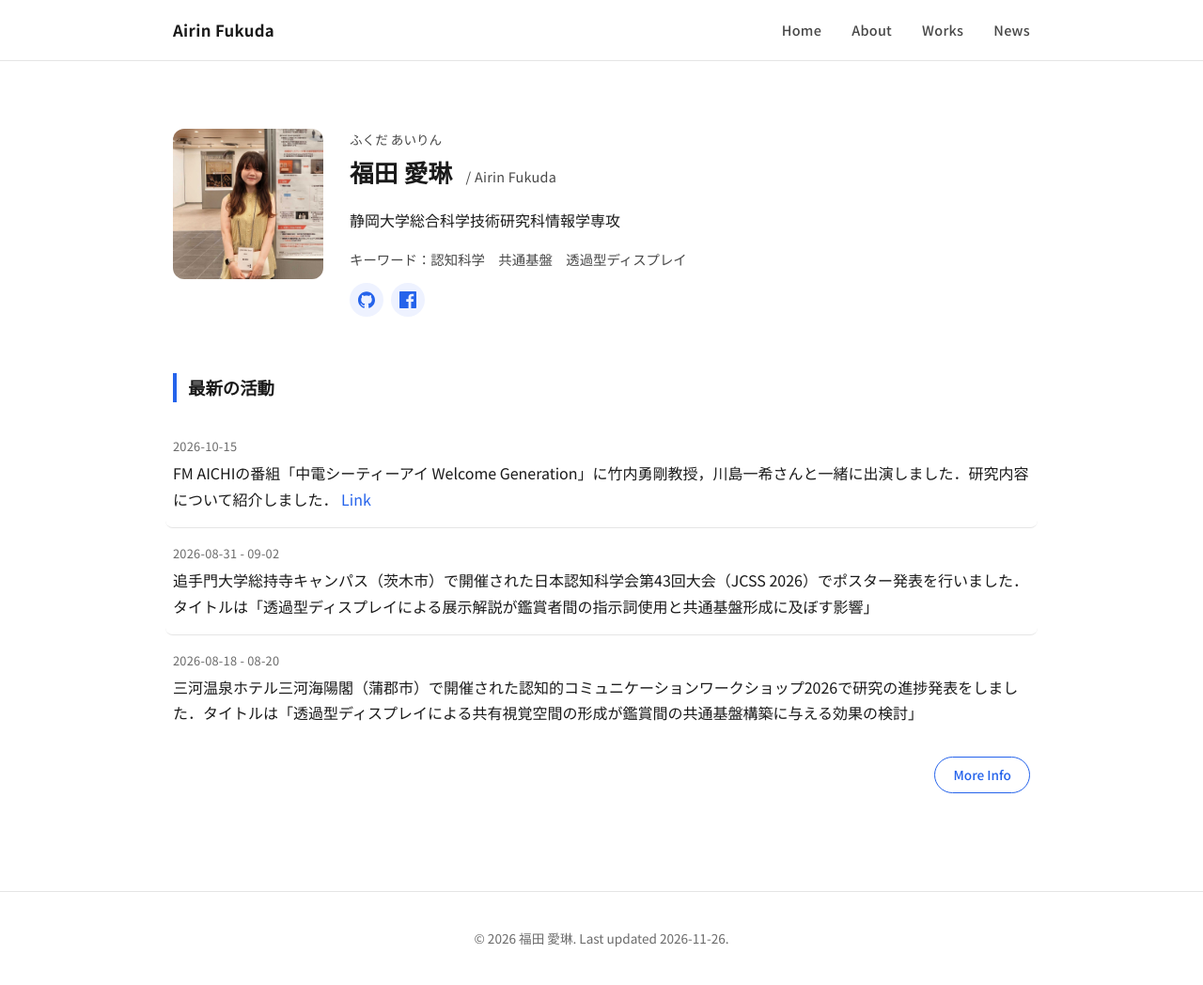
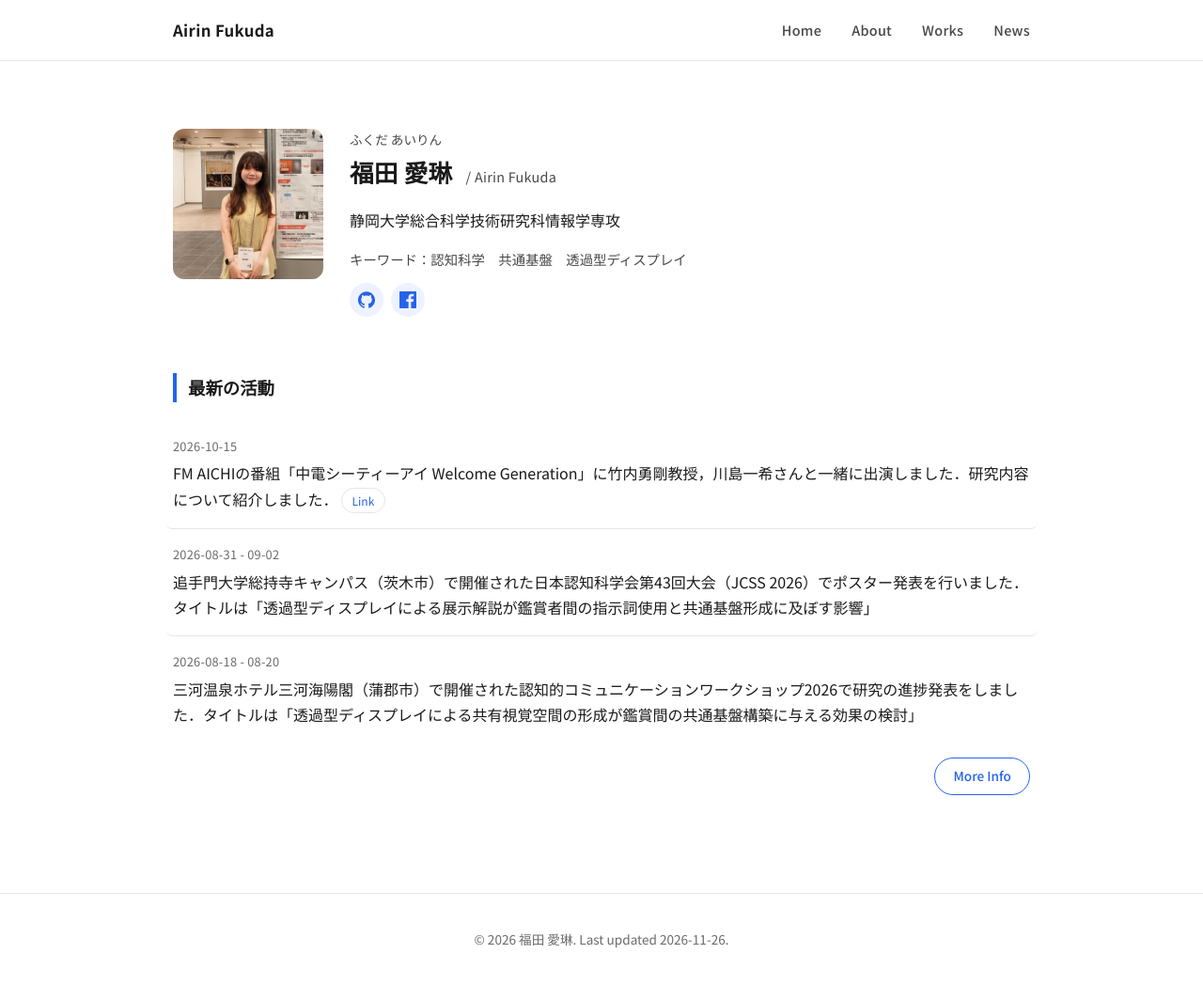
Before and after one commit to i2rin/i2rin.github.io, a Jekyll site: the page built from index.md, in a window 1280 px wide and 1049 px high. Shown: the whole window at 94% size. Built offline with Jekyll 4.4.1, drawn with Linux system fonts in a browser that asks for light colours.

Commit message:
fix design

```diff
--- a/_includes/news-item.html
+++ b/_includes/news-item.html
@@ -16,6 +16,6 @@
   </p>
   <p class="activity-item__text">
     {{ include.news.text }}
-    {% if include.news.url and include.news.url != "" %}<a href="{{ include.news.url }}" target="_blank" rel="noopener">Link</a>{% endif %}
+    {% if include.news.url and include.news.url != "" %}<a class="work-item__link" href="{{ include.news.url }}" target="_blank" rel="noopener">Link</a>{% endif %}
   </p>
 </li>
```
